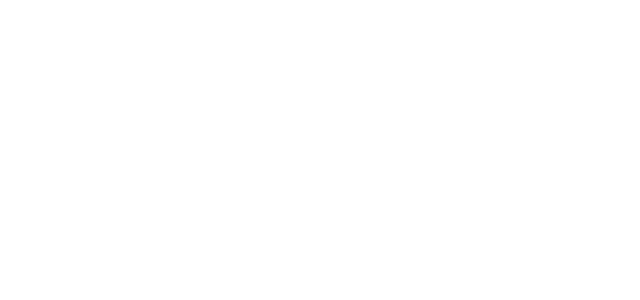
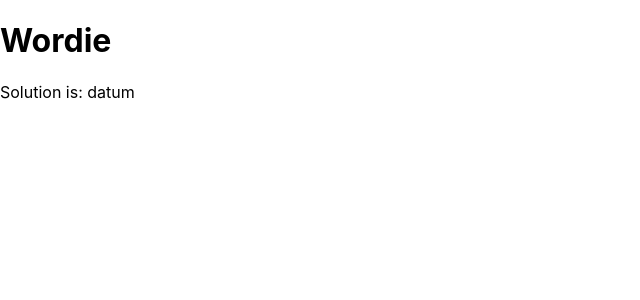
Before and after one commit to lwly-jpg/wordie-app, a React (Create React App) app: page / in a window 1280 px wide. Shown: the top 300 px of the page, without its empty margins (0-640 px from the left). Built offline with nearby package versions, Linux system fonts and the light colour scheme; data requests are answered from the project's data file; the HTML template or start-up script is replaced by a standard one.

Commit message:
fetch random word from json server

```diff
--- a/src/App.js
+++ b/src/App.js
@@ -1,8 +1,21 @@
+import { useState, useEffect } from "react";
 
 function App() {
+  const [solution, setSolution] = useState(null);
+
+  useEffect(() => {
+    fetch('http://localhost:3001/solutions')
+      .then(res => res.json())
+        .then(json => {
+          const randomSolution = json[Math.floor(Math.random() * json.length)]
+          setSolution(randomSolution.word)
+        })
+  }, [setSolution])
+
   return (
     <div className="App">
-
+      <h1>Wordie</h1>
+      {solution && <div>Solution is: {solution}</div>}
     </div>
   );
 }
```
